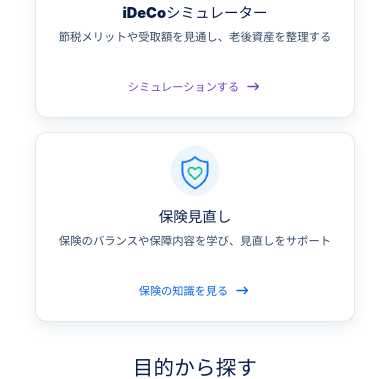
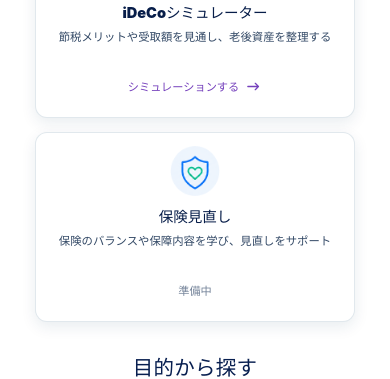
Before and after one commit to You-commit/okinawa-money-guide, a React (Vite) app: page / in a window 390 px wide. Shown: the part 1720-2099 px from the top of the page. Built offline with nearby package versions, Linux system fonts and the light colour scheme.

Commit message:
fix: mark insurance feature as coming soon

```diff
--- a/src/components/top/PopularSimulators.tsx
+++ b/src/components/top/PopularSimulators.tsx
@@ -40,7 +40,7 @@
   title: string
   description: string
   action: string
-  href: string
+  href: string | null
 }> = [
   {
     id: 'military',
@@ -74,8 +74,8 @@
     id: 'insurance',
     title: '保険見直し',
     description: '保険のバランスや保障内容を学び、見直しをサポート',
-    action: '保険の知識を見る',
-    href: '#categories',
+    action: '準備中',
+    href: null,
   },
 ]
 
@@ -115,10 +115,21 @@
             </span>
             <h3>{simulator.title}</h3>
             <p>{simulator.description}</p>
-            <a href={simulator.href} onClick={(event) => handleClick(event, simulator.id)}>
-              {simulator.action}
-              <ArrowRightIcon className="top-option02__card-arrow" />
-            </a>
+            {simulator.href ? (
+              <a href={simulator.href} onClick={(event) => handleClick(event, simulator.id)}>
+                {simulator.action}
+                <ArrowRightIcon className="top-option02__card-arrow" />
+              </a>
+            ) : (
+              <button
+                className="top-option02__simulator-status"
+                type="button"
+                disabled
+                aria-label={`${simulator.title}は準備中`}
+              >
+                {simulator.action}
+              </button>
+            )}
           </article>
         ))}
       </div>
--- a/src/styles/top-redesign-option02.css
+++ b/src/styles/top-redesign-option02.css
@@ -654,6 +654,23 @@
 
 .top-option02__simulator-card--ideco a {
   color: #7540bc;
+}
+
+.top-option02__simulator-status {
+  display: flex;
+  align-items: center;
+  align-self: end;
+  justify-content: center;
+  margin-top: 8px;
+  padding: 0;
+  border: 0;
+  background: transparent;
+  color: #748399;
+  font-family: inherit;
+  font-size: 0.73rem;
+  font-weight: 850;
+  opacity: 1;
+  cursor: not-allowed;
 }
 
 .top-option02__card-arrow {
@@ -924,6 +941,15 @@
 .top-option02__purpose-card:hover .top-option02__purpose-icon,
 .top-option02__purpose-card:focus-visible .top-option02__purpose-icon {
   transform: scale(1.035);
+}
+
+.top-option02__simulator-card--insurance:hover {
+  box-shadow: 0 5px 15px rgba(15, 52, 90, 0.09);
+  transform: none;
+}
+
+.top-option02__simulator-card--insurance:hover .top-option02__simulator-icon {
+  transform: none;
 }
 
 .top-option02__step-icon {
@@ -1252,6 +1278,14 @@
     font-size: 0.7rem;
     line-height: 1.25;
   }
+
+  .top-option02__simulator-status {
+    min-height: 44px;
+    margin-top: 0;
+    padding-inline: 6px;
+    font-size: 0.7rem;
+    line-height: 1.25;
+  }
 }
 
 @media (max-width: 1050px) {
```
